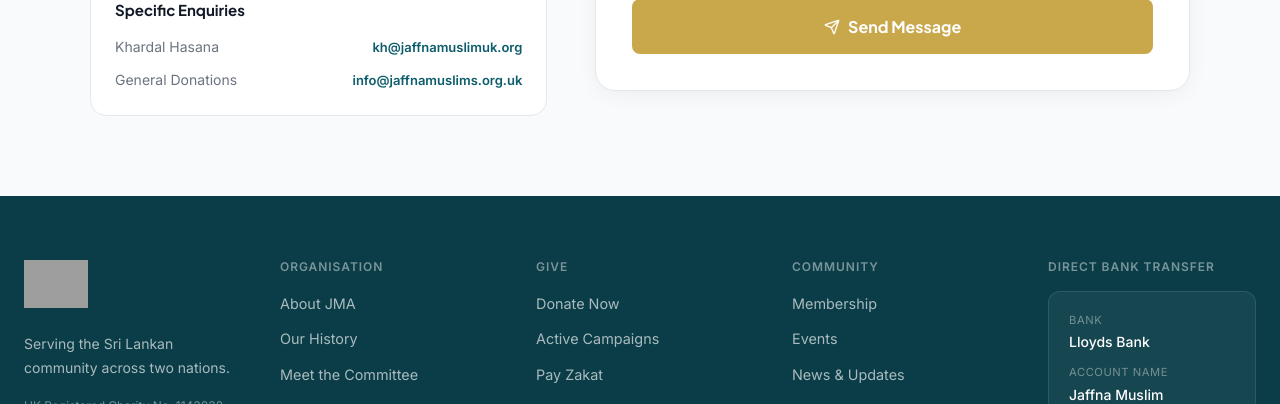
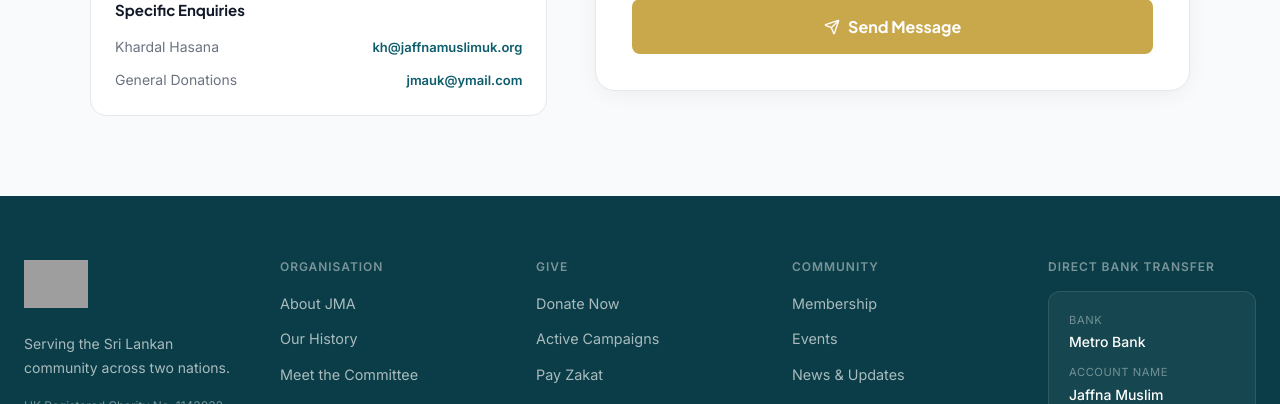
Before and after one commit to shafraazfaizal/JMA, a Next.js app: page /contact in a window 1280 px wide. Shown: the part 1044-1448 px from the top of the page. Built offline with nearby package versions, Linux system fonts and the light colour scheme; no server answers; grey boxes are pictures that could not be loaded.

Commit message:
Update: Bank Details and Email Address

```diff
--- a/src/data/site.ts
+++ b/src/data/site.ts
@@ -11,14 +11,14 @@ export const siteConfig = {
   charityNumber: "1143032",
   founded: 2002,
   url: process.env.NEXT_PUBLIC_SITE_URL || "https://jaffnamuslims.org.uk",
-  email: "info@jaffnamuslims.org.uk",
+  email: "jmauk@ymail.com",
   phone: "+44 786 139 1459",
   address: "United Kingdom",
   bankDetails: {
-    bank: "Lloyds Bank",
+    bank: "Metro Bank",
     accountName: "Jaffna Muslim Association",
-    sortCode: "30-94-66",
-    accountNumber: "00980043",
+    sortCode: "23-05-80",
+    accountNumber: "55646104",
   },
   social: {
     facebook: "https://facebook.com/jaffnamuslimassociation",
```
